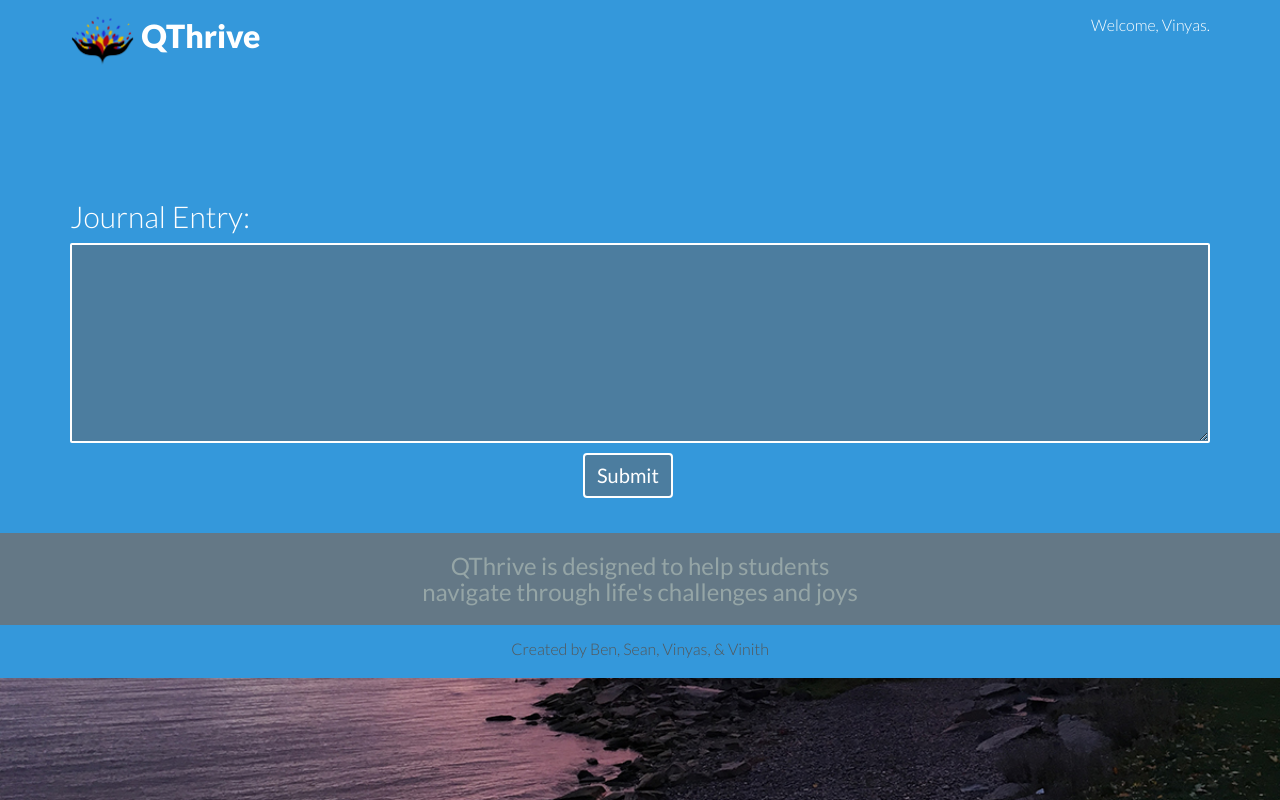
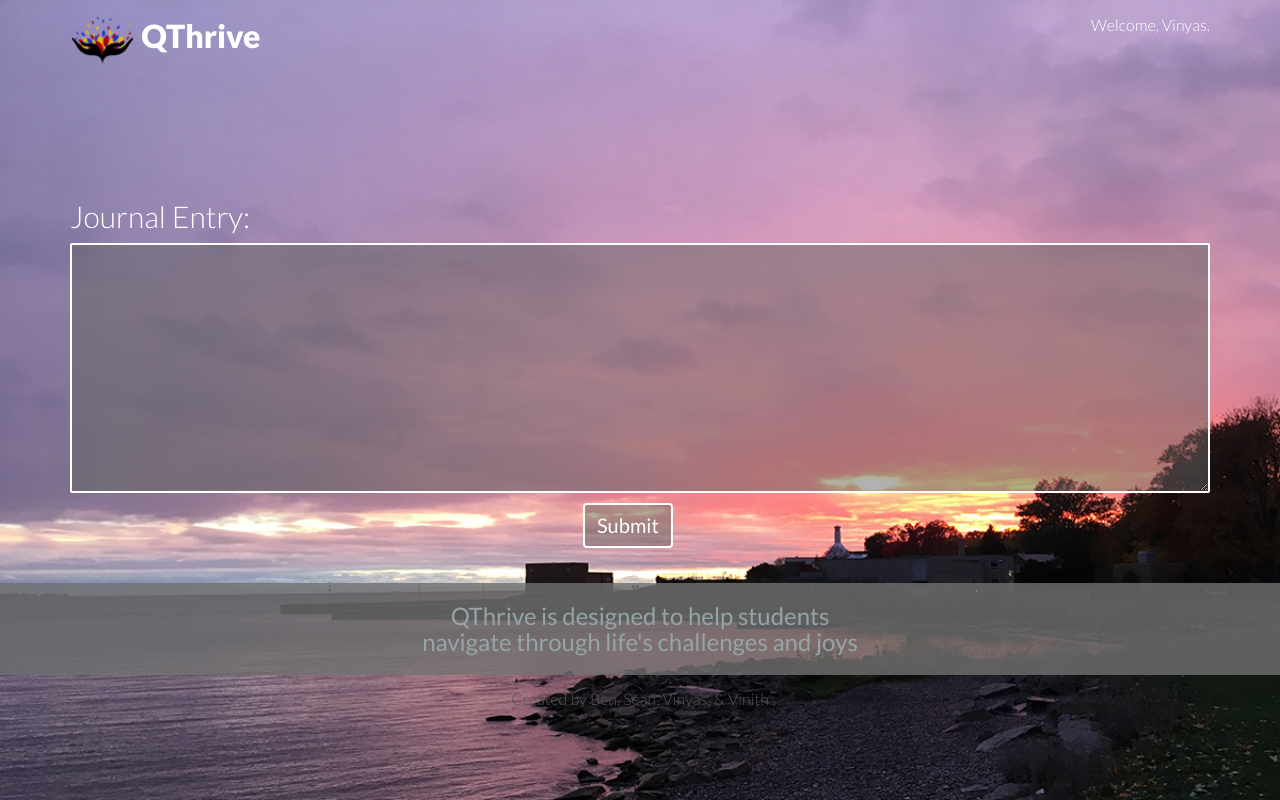
Before and after one commit to vinyasHarish95/QThrive, a PHP site: page /journal.php in a window 1280 px wide. Run offline with PHP 8.4, Linux system fonts and the light colour scheme; some libraries are stand-ins or nearby versions.

```diff
--- a/journal.php
+++ b/journal.php
@@ -31,6 +31,14 @@
     -o-background-size: cover;
   }
 
+  #headerwrap {
+      background-color: transparent;
+  }
+
+  .navbar-default {
+      background-color: transparent;
+  }
+
   #bottompanel {
     background-color: rgba(113, 113, 113, 0.8);
     top: 1000px;
@@ -61,7 +69,7 @@
     color: white;
     background-color: rgba(100,100,100, 0.5);
     width: 100%;
-    height: 200px;
+    height: 250px;
     padding: 12px 20px;
 
     border: 2px solid #ffffff;
```
